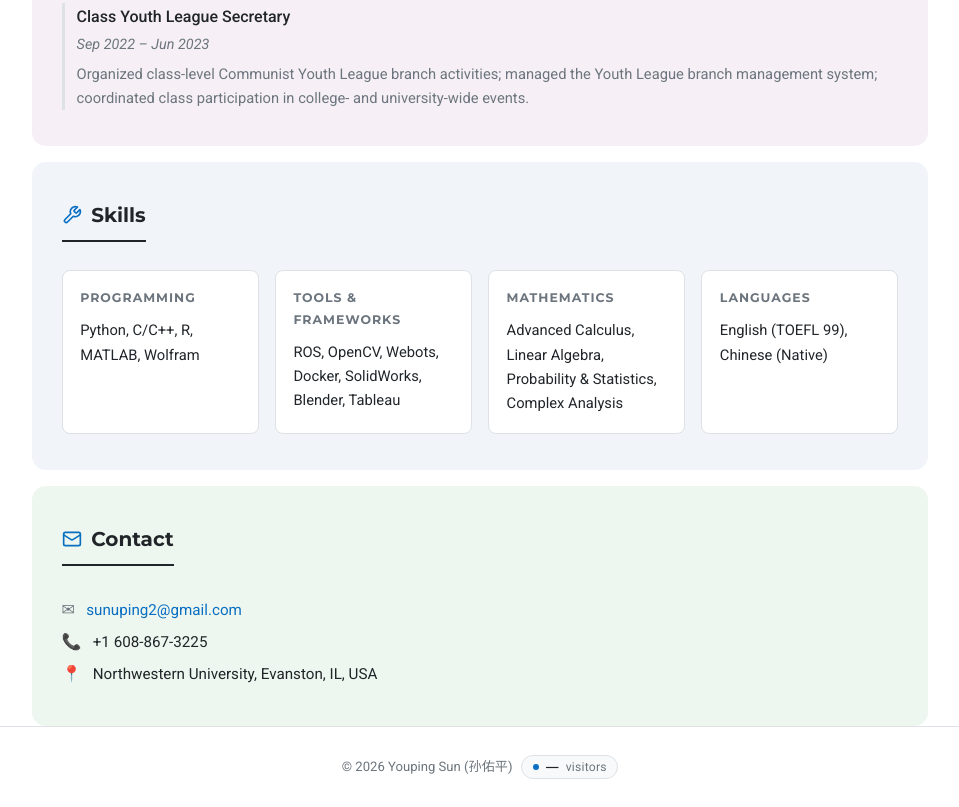
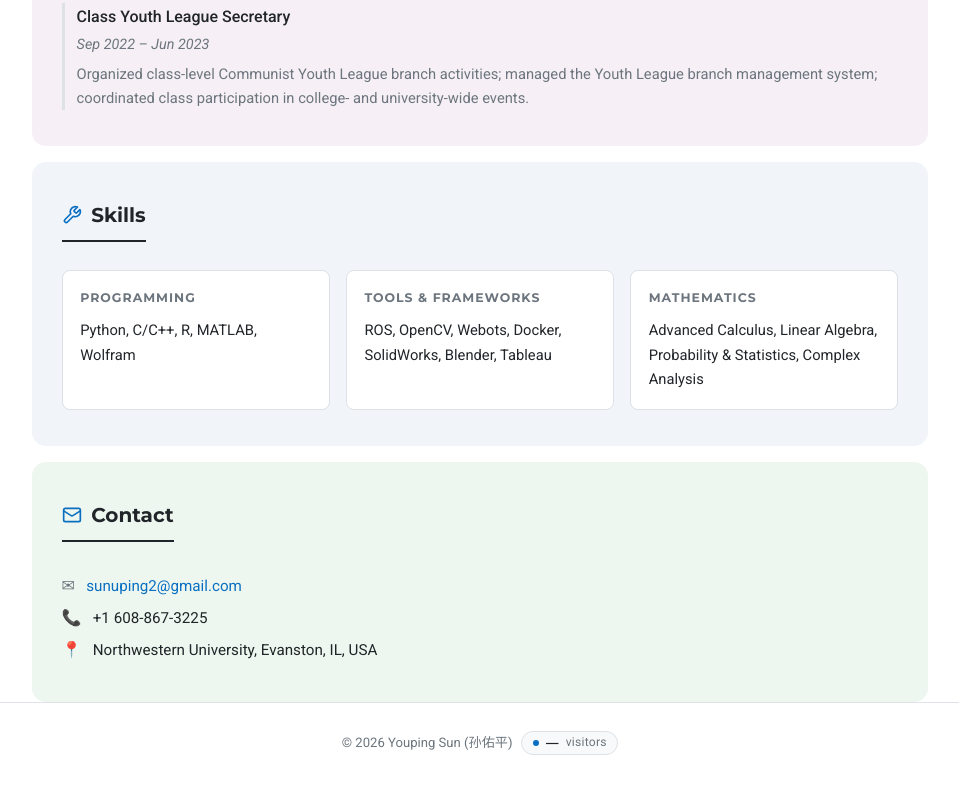
Before and after one commit to StevenWatt/StevenWatt.github.io, a plain HTML site: page index.html in a window 1280 px wide. Shown: the part 4477-5284 px from the top of the page, without its empty margins (160-1119 px from the left). After the commit the page ends 5260 px from the top, so only its background shows below. Drawn offline with Linux system fonts and the light colour scheme.

Commit message:
Remove the Languages category from Skills
Co-Authored-By: Claude Opus 5.5 (1M context) <noreply@anthropic.com>

```diff
--- a/index.html
+++ b/index.html
@@ -850,7 +850,6 @@
             <div><div class="skill-group-title">Programming</div><div class="skill-group-body">Python, C/C++, R, MATLAB, Wolfram</div></div>
             <div><div class="skill-group-title">Tools &amp; Frameworks</div><div class="skill-group-body">ROS, OpenCV, Webots, Docker, SolidWorks, Blender, Tableau</div></div>
             <div><div class="skill-group-title">Mathematics</div><div class="skill-group-body">Advanced Calculus, Linear Algebra, Probability &amp; Statistics, Complex Analysis</div></div>
-            <div><div class="skill-group-title">Languages</div><div class="skill-group-body">English (TOEFL 99), Chinese (Native)</div></div>
         </div>
     </section>
 
```
Also changed, not shown: 2 other files.
